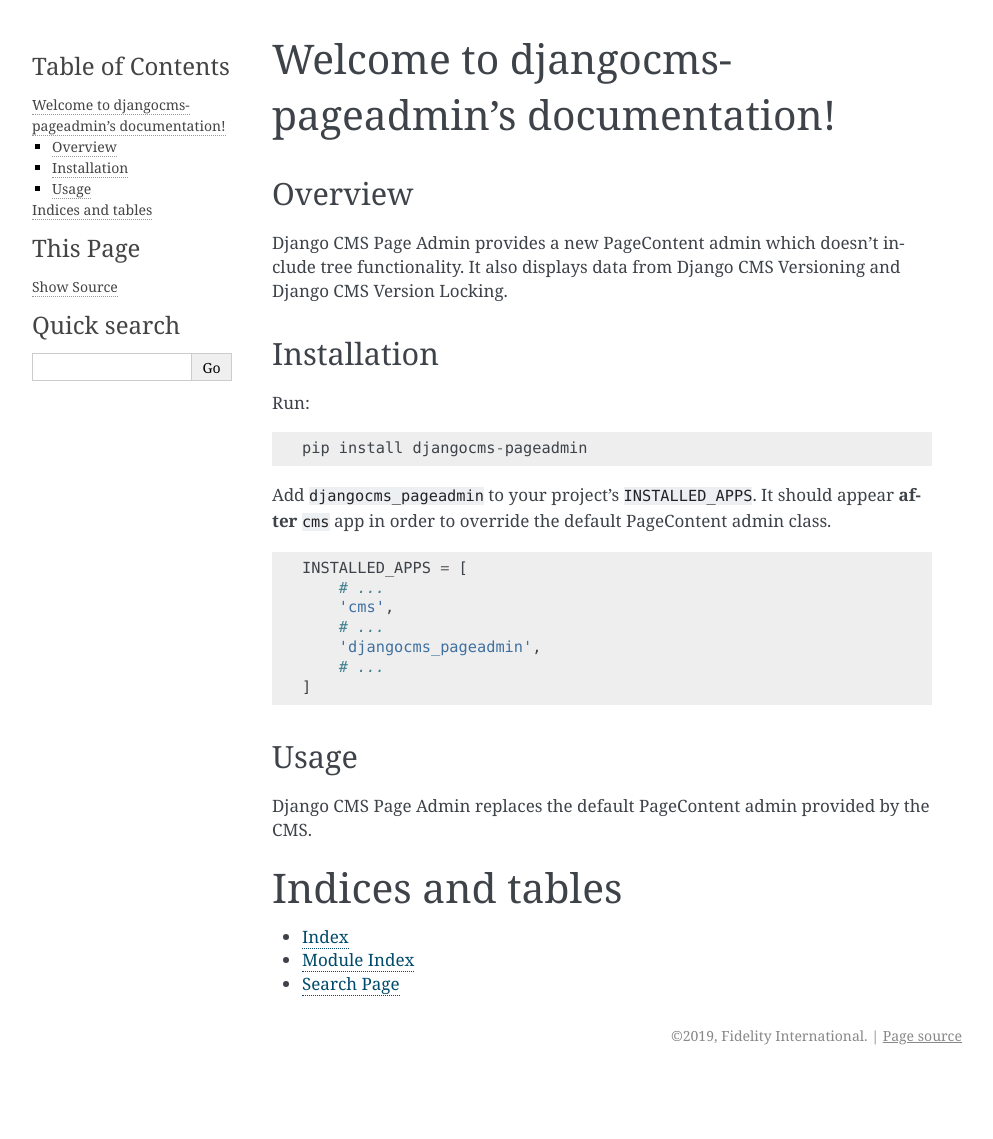
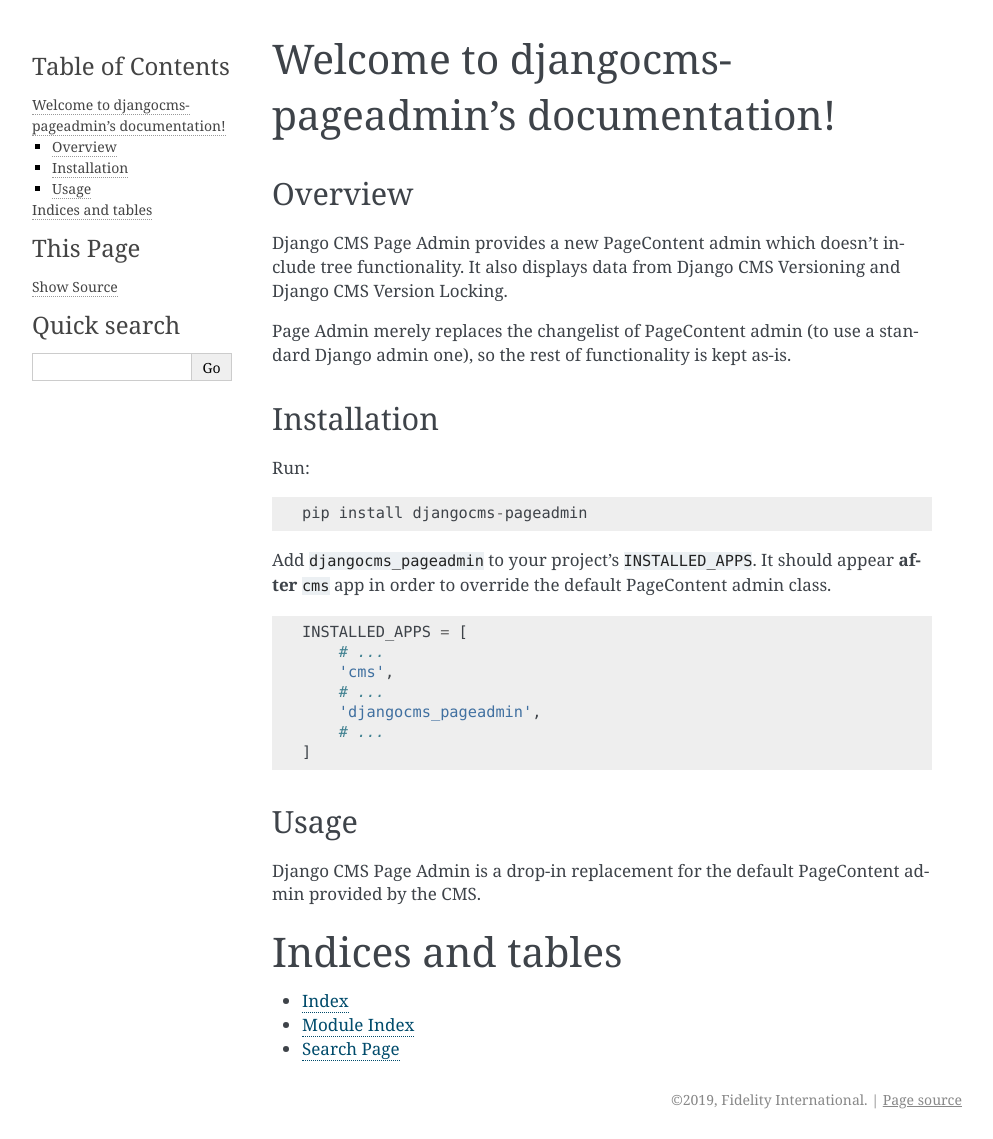
Before and after one commit to FidelityInternational/djangocms-pageadmin, a Sphinx documentation site: the page built from docs/index.rst, in a window 1280 px wide. Shown: the whole page, without its empty margins (148-1141 px from the left). Built offline with Sphinx 7.4.7, drawn with Linux system fonts in a browser that asks for light colours; before the commit the page ends 1075 px from its top, so only the background shows below that.

Commit message:
Update docs

```diff
--- a/docs/index.rst
+++ b/docs/index.rst
@@ -16,6 +16,10 @@
 Django CMS Page Admin provides a new PageContent admin which doesn't
 include tree functionality. It also displays data from Django CMS Versioning
 and Django CMS Version Locking.
+
+Page Admin merely replaces the changelist of PageContent admin
+(to use a standard Django admin one), so the rest of functionality
+is kept as-is.
 
 Installation
 ------------
@@ -41,8 +45,8 @@
 Usage
 -----
 
-Django CMS Page Admin replaces the default PageContent admin
-provided by the CMS.
+Django CMS Page Admin is a drop-in replacement for the default
+PageContent admin provided by the CMS.
 
 Indices and tables
 ==================
```
